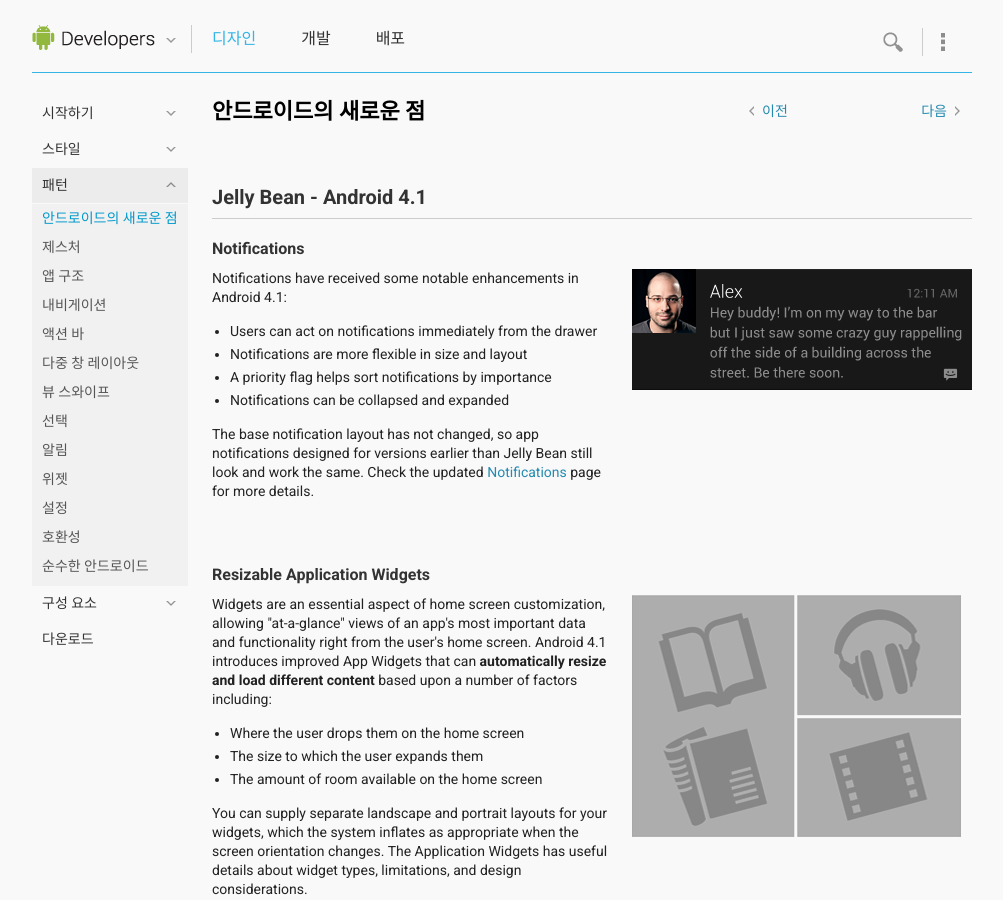
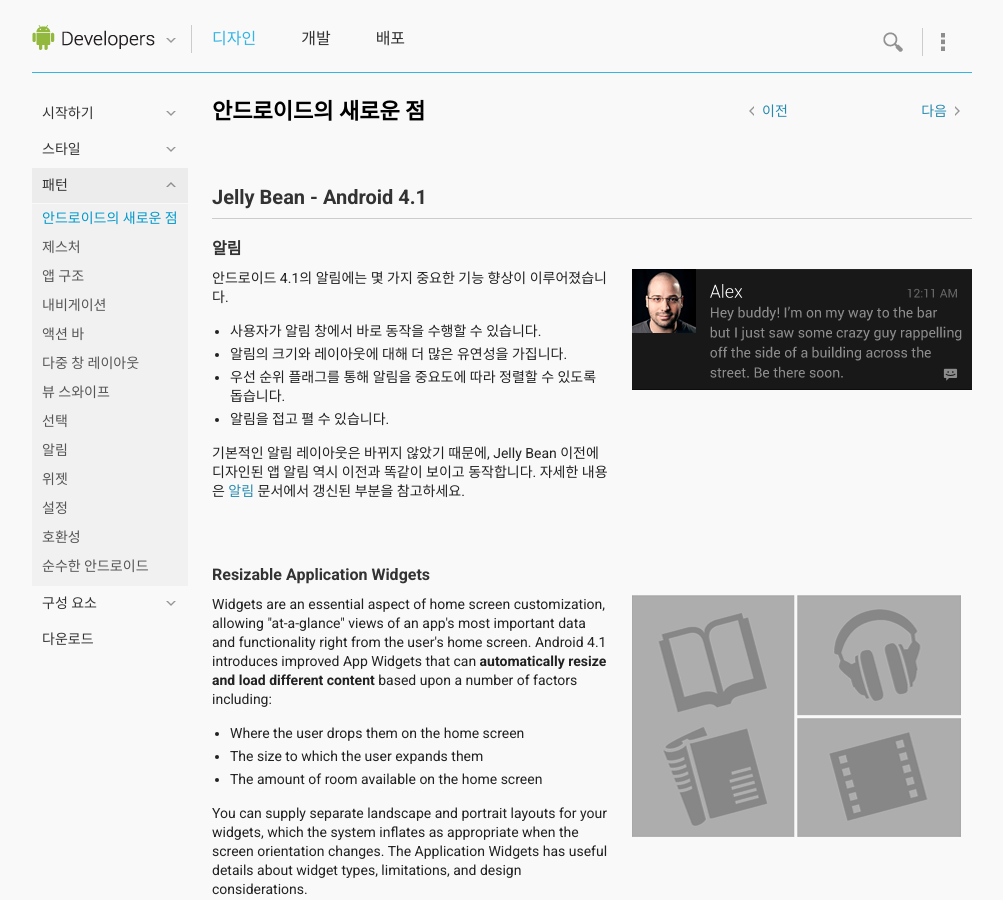
Before and after one commit to klutzy/android-design-ko, a Jekyll site: the page built from patterns/new.html, in a window 1280 px wide and 900 px high. Shown: the whole window, without its empty margins (138-1141 px from the left). Built offline with Jekyll 4.4.1, drawn with Linux system fonts in a browser that asks for light colours; comment, search, counter and statistics services are not loaded.

Commit message:
patterns/new: notifications 부분 번역

```diff
--- a/patterns/new.html
+++ b/patterns/new.html
@@ -5,18 +5,21 @@
 <h2>Jelly Bean - Android 4.1</h2>
 
 
-<h4>Notifications</h4>
+<h4>알림</h4>
 
 <div class="layout-content-row">
   <div class="layout-content-col span-7">
-    <p>Notifications have received some notable enhancements in Android 4.1:</p>
+    <p>안드로이드 4.1의 알림에는 몇 가지 중요한 기능 향상이 이루어졌습니다.</p>
     <ul>
-<li>Users can act on notifications immediately from the drawer</li>
-      <li>Notifications are more flexible in size and layout</li>
-      <li>A priority flag helps sort notifications by importance</li>
-      <li>Notifications can be collapsed and expanded</li>
+<li>사용자가 알림 창에서 바로 동작을 수행할 수 있습니다.</li>
+      <li>알림의 크기와 레이아웃에 대해 더 많은 유연성을 가집니다.</li>
+      <li>우선 순위 플래그를 통해 알림을 중요도에 따라 정렬할 수 있도록 돕습니다.</li>
+      <li>알림을 접고 펼 수 있습니다.</li>
     </ul>
-<p>The base notification layout has not changed, so app notifications designed for versions earlier than Jelly Bean still look and work the same. Check the updated <a href="notifications.html">Notifications</a> page for more details.</p>
+<p>
+기본적인 알림 레이아웃은 바뀌지 않았기 때문에,
+Jelly Bean 이전에 디자인된 앱 알림 역시 이전과 똑같이 보이고 동작합니다.
+자세한 내용은 <a href="notifications.html">알림</a> 문서에서 갱신된 부분을 참고하세요.</p>
   </div>
   <div class="layout-content-col span-6">
     <img src="../media/new_notifications.png">
```
